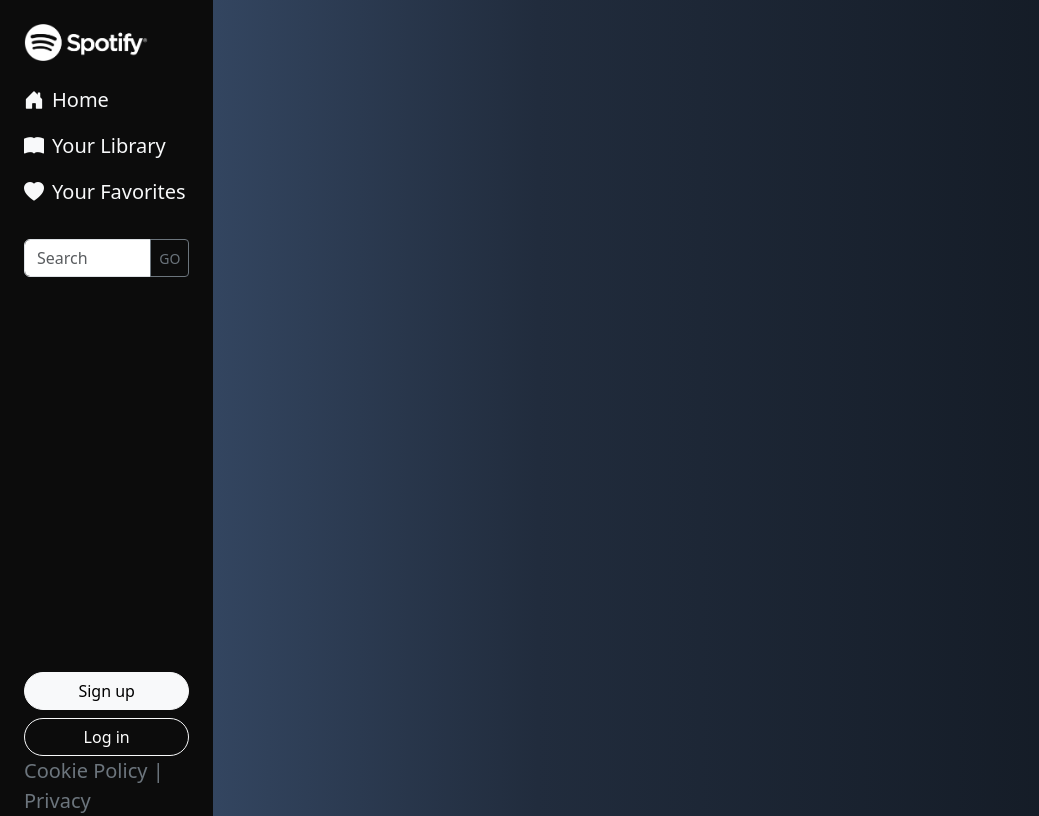
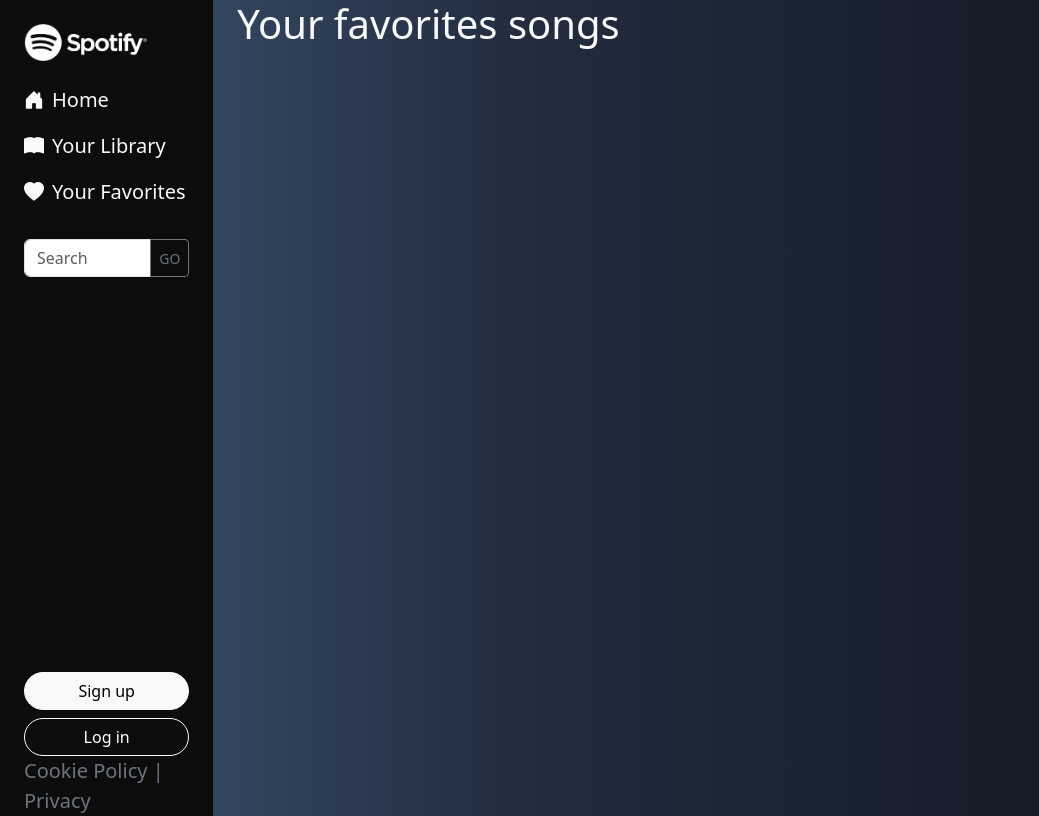
Before and after one commit to Jovelasirot/U3-W3-D5-Spotify_Redux, a React (Vite) app: page /Favorite in a window 1280 px wide. Shown: the whole page, without its empty margins (0-1039 px from the left). Built offline with nearby package versions, Linux system fonts and the light colour scheme.

Commit message:
favorites added

```diff
--- a/src/components/MyFavorite.jsx
+++ b/src/components/MyFavorite.jsx
@@ -1,19 +1,30 @@
 import React from "react";
-import { Container, ListGroup, Row } from "react-bootstrap";
+import { Col, Container, Row } from "react-bootstrap";
 import { useSelector } from "react-redux";
 
 const MyFavorite = () => {
-  const favorites = useSelector((state) => state.music.favorites);
+  const favorites = useSelector((state) => state.fav.content);
 
   return (
     <>
       <Container>
-        <Row>
-          <ListGroup>
-            {favorites.map((song, index) => (
-              <ListGroup.Item key={index}>{song.title}</ListGroup.Item>
-            ))}
-          </ListGroup>
+        <Row className="flex-column  text-light g-4">
+          <h1>Your favorites songs</h1>
+          {favorites.map((song, index) => (
+            <Col
+              key={index}
+              className="d-flex align-items-center justify-content-between border border-dark"
+            >
+              <img src={song.album.cover} alt={song.title} className="me-5" />
+              <div className="flex-grow-1">
+                <p>{song.title} </p>
+                <p>{song.artist.name} </p>
+              </div>
+              <div>
+                <i className="bi-heart-fill"></i>
+              </div>
+            </Col>
+          ))}
         </Row>
       </Container>
     </>
--- a/src/components/Player.jsx
+++ b/src/components/Player.jsx
@@ -5,11 +5,14 @@ import { addToFavAction } from "../redux/actions";
 
 const Player = () => {
   const selectedSong = useSelector((state) => state.music.selected);
+  const favorites = useSelector((state) => state.fav.content);
   const dispatch = useDispatch();
 
   const toggleFavorite = () => {
     dispatch(addToFavAction(selectedSong));
   };
+
+  const isFavorite = favorites.some((song) => song.id === selectedSong.id);
 
   return (
     <Container fluid className="mx-0 ps-0">
@@ -27,11 +30,11 @@ const Player = () => {
         </Col>
         <Col className="d-flex align-items-center justify-content-center">
           <div onClick={toggleFavorite}>
-            <i
-              className={`bi ${
-                selectedSong.isFavorite ? "bi-heart-fill" : "bi-heart"
-              }`}
-            ></i>
+            {isFavorite ? (
+              <i className="bi bi-heart-fill"></i>
+            ) : (
+              <i className="bi bi-heart"></i>
+            )}
           </div>
           <div>
             <i className="bi bi-chevron-double-left"></i>
--- a/src/redux/actions/index.js
+++ b/src/redux/actions/index.js
@@ -5,6 +5,7 @@ export const TURN_OFF_LOADING = "TURN_OFF_LOADING";
 export const SONG_SELECTED = "SONG_SELECTED";
 export const ADD_TO_FAVORITES = "ADD_TO_FAVORITES";
 export const REMOVE_FROM_FAVORITES = "REMOVE_FROM_FAVORITES";
+export const RESET_FAV_LIST = "RESET_FAV_LIST";
 
 export const fetchMusicAction = (query) => {
   return async (dispatch, getState) => {
@@ -50,3 +51,7 @@ export const removeFromFavAction = (songId) => ({
   type: REMOVE_FROM_FAVORITES,
   payload: songId,
 });
+
+export const resetFavList = () => ({
+  type: RESET_FAV_LIST,
+});
--- /dev/null
+++ b/src/redux/reducers/favorites.js
@@ -0,0 +1,33 @@
+import {
+  ADD_TO_FAVORITES,
+  REMOVE_FROM_FAVORITES,
+  RESET_FAV_LIST,
+} from "../actions";
+
+const initialState = {
+  content: [],
+};
+
+const favReducer = (state = initialState, action) => {
+  switch (action.type) {
+    case ADD_TO_FAVORITES:
+      return {
+        ...state,
+        content: [...state.content, action.payload],
+      };
+
+    case REMOVE_FROM_FAVORITES:
+      return {
+        ...state,
+        content: state.content.filter((job, i) => i !== action.payload),
+      };
+
+    case RESET_FAV_LIST:
+      return { content: [] };
+
+    default:
+      return state;
+  }
+};
+
+export default favReducer;
--- a/src/redux/reducers/music.js
+++ b/src/redux/reducers/music.js
@@ -4,8 +4,6 @@ import {
   TURN_OFF_LOADING,
   TURN_ON_LOADING,
   SONG_SELECTED,
-  ADD_TO_FAVORITES,
-  REMOVE_FROM_FAVORITES,
 } from "../actions";
 
 const initialState = {
@@ -13,7 +11,6 @@ const initialState = {
   error: null,
   loading: false,
   selected: {},
-  favorites: [],
 };
 
 const musicReducers = (state = initialState, action) => {
@@ -49,18 +46,6 @@ const musicReducers = (state = initialState, action) => {
         selected: action.payload,
       };
 
-    case ADD_TO_FAVORITES:
-      return {
-        ...state,
-        favorites: [...state.favorites, action.payload],
-      };
-
-    case REMOVE_FROM_FAVORITES:
-      return {
-        ...state,
-        favorites: state.favorites.filter((song) => song.id !== action.payload),
-      };
-
     default:
       return state;
   }
--- a/src/redux/store/index.js
+++ b/src/redux/store/index.js
@@ -1,8 +1,10 @@
 import { combineReducers, configureStore } from "@reduxjs/toolkit";
 import musicReducers from "../reducers/music";
+import favReducer from "../reducers/favorites";
 
 const globalReducer = combineReducers({
   music: musicReducers,
+  fav: favReducer,
 });
 
 const store = configureStore({
```
